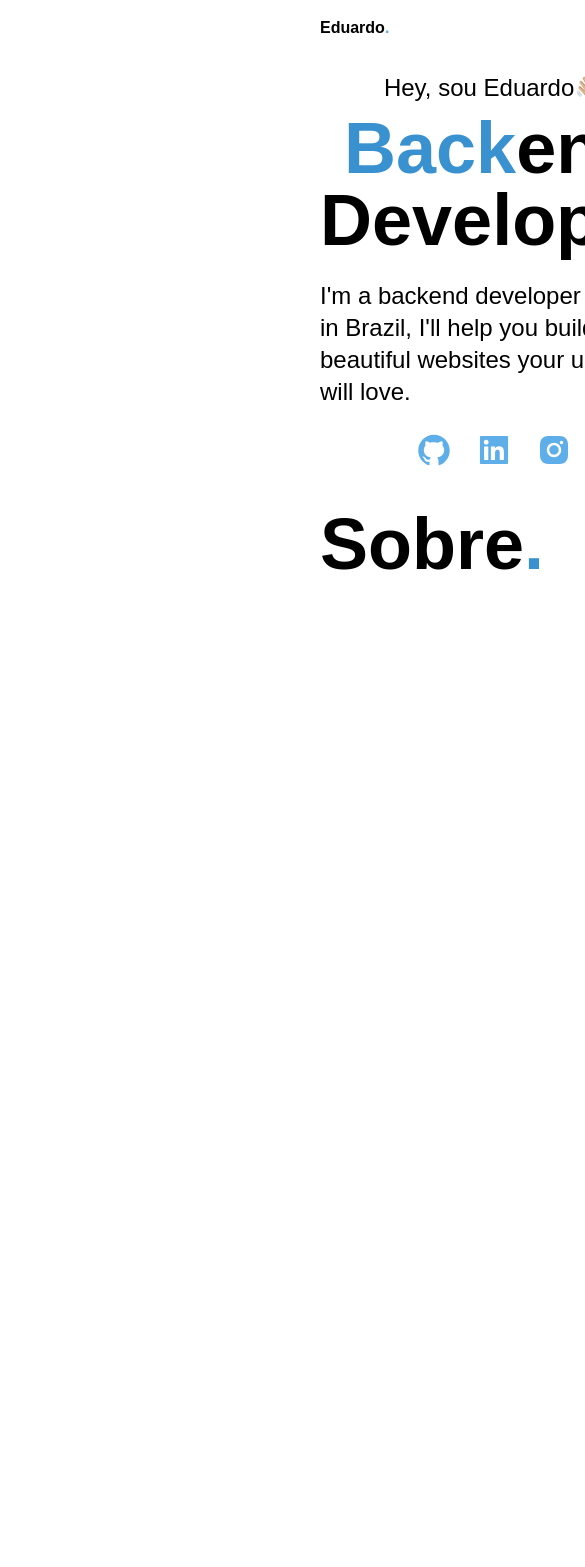
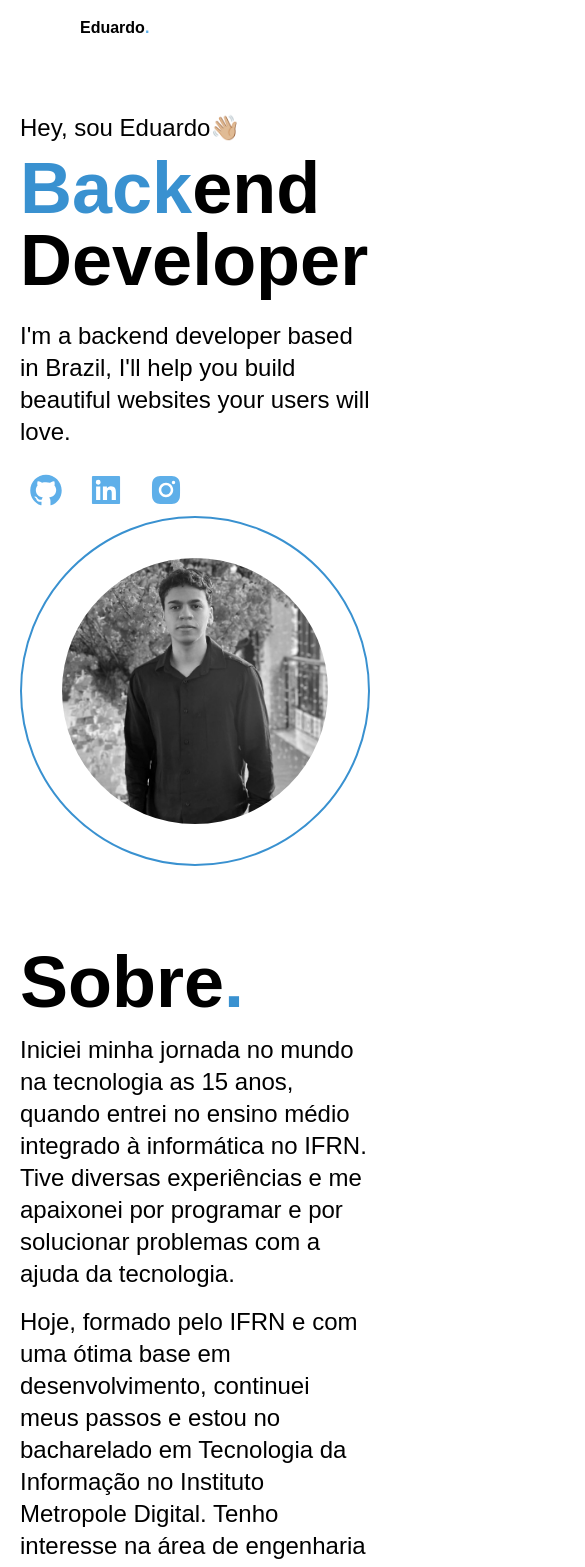
Before and after one commit to edurs2602/Portfolio, a React (Vite) app: page / in a window 390 px wide. Shown: the top 1567 px of the page, 585 px wide, since content can reach past the window. Built offline with nearby package versions, Linux system fonts and the light colour scheme.

Commit message:
feat: adicionando um pouco de responsividade

```diff
--- a/src/App.tsx
+++ b/src/App.tsx
@@ -11,7 +11,7 @@ import Footer from "./components/footer/Footer"
 function App() {
 
   return (
-    <div className="bg-white px-60">
+    <div className="bg-white pr-0 lg:px-60">
       <div className="">
         <Nav/>
       </div>
--- a/src/components/about/About.tsx
+++ b/src/components/about/About.tsx
@@ -1,12 +1,12 @@
 const About = () => {
     return (
-        <div className="h-10vh flex justify-between z-50 text-white lg:py-5 px-20 py-4 flex-1 gap-16">
-            <div className="h-full lg:py-40 flex flex-col justify-center lg:items-start items-center text-black">
+        <div className="h-10vh lg:flex justify-between z-50 text-white lg:py-5 lg:px-20 px-5 py-10 gap-10 flex-1 lg:gap-16">
+            <div className="h-full lg:py-40 flex flex-col lg:justify-center lg:items-start items-start text-black">
                 <h1 data-aos="fade-right" className="text-7xl font-semibold leading-11 mb-4">Sobre<span className="text-primary">.</span></h1>
             </div>
             <div data-aos="fade-left" className="h-full lg:py-40 flex flex-col justify-between lg:items-start items-center text-black">
                 <h1 className="text-2xl font-light leading-11 mb-4">Iniciei minha jornada no mundo na tecnologia as 15 anos, quando entrei no ensino médio integrado à informática no IFRN. Tive diversas experiências e me apaixonei por programar e por solucionar problemas com a ajuda da tecnologia.</h1>
-                <h1 className="text-2xl font-light leading-11 mb-4">Hoje, formado pelo IFRN e com uma ótima base em desenvolvimento, continuei meus passos e estou no bacharelado em Tecnologia da Informação no Instituto Metropole Digital. Tenho interesse na área de engenharia de software, arquitetura de software, infraestrutura de software e em áreas relacionadas a Blockchain.</h1>
+                <h1 className="text-2xl font-light leading-11">Hoje, formado pelo IFRN e com uma ótima base em desenvolvimento, continuei meus passos e estou no bacharelado em Tecnologia da Informação no Instituto Metropole Digital. Tenho interesse na área de engenharia de software, arquitetura de software, infraestrutura de software e em áreas relacionadas a Blockchain.</h1>
             </div>
         </div>
     );
--- a/src/components/banner/Banner.tsx
+++ b/src/components/banner/Banner.tsx
@@ -11,8 +11,8 @@ const Banner = () => {
     })
 
     return (
-        <div data-aos="fade-up" className="h-10vh flex justify-between z-50 text-white lg:py-5 px-20 py-4 flex-1">
-            <div className="h-full lg:py-40 flex flex-col justify-center lg:items-start items-center text-black">
+        <div data-aos="fade-up" className="h-10vh lg:flex lg:max-xl:flex lg:justify-between z-50 text-white lg:py-5 lg:px-20 px-5 py-10 gap-10 flex-1">
+            <div className="h-full lg:py-40 lg:flex-col lg:justify-center justify-start items-start text-black">
                 <h3 className="text-2xl font-light mb-2">Hey, sou Eduardo👋🏼</h3>
                 <h1 className="text-7xl font-semibold leading-11"><span className="text-primary">Back</span>end</h1>
                 <h1 className="text-7xl font-semibold leading-11 mb-6">Developer</h1>
@@ -34,9 +34,9 @@ const Banner = () => {
                 </div>
             </div>
 
-            <div className="w-90 content-center flex justify-center items-center">
-                <div className="w-100 h-100">
-                    <img src={img} className="rounded-full border-2 p-10 border-primary w-full h-full object-cover" alt="" />
+            <div className="w-90 lg:content-center flex justify-center items-center">
+                <div className="">
+                    <img src={img} className="rounded-full aspect-square border-2 p-10 border-primary w-full h-full object-cover" alt="" />
                 </div>
             </div>
 
--- a/src/components/contact/Contact.tsx
+++ b/src/components/contact/Contact.tsx
@@ -2,8 +2,8 @@ import { Button } from "@material-tailwind/react";
 
 const Contact = () => {
     return (
-        <div className="h-10vh flex justify-between z-50 text-white lg:py-5 px-20 py-4 flex-1 gap-16">
-            <div className="h-full lg:py-40 flex flex-col justify-center lg:items-start items-center text-black">
+        <div className="h-10vh lg:flex justify-between z-50 text-white lg:py-5 lg:px-20 px-5 py-10 flex-1 gap-16">
+            <div className="h-full lg:py-40 flex flex-col lg:justify-center items-start text-black">
                 <h1 data-aos="fade-right" className="text-7xl font-semibold leading-11 mb-4">Contato<span className="text-primary">.</span></h1>
             </div>
             <div className="h-full lg:py-15 flex flex-col justify-between lg:items-start items-center text-black">
--- a/src/components/exp/Experiencias.tsx
+++ b/src/components/exp/Experiencias.tsx
@@ -2,12 +2,12 @@ import { Timeline, TimelineBody, TimelineConnector, TimelineHeader, TimelineIcon
 
 const Exp = () => {
     return (
-        <div data-aos="fade-down" className="h-10vh flex justify-between gap-16 items-start z-50 text-white lg:py-5 px-20 py-4 flex-1 mb-40">
+        <div data-aos="fade-down" className="h-10vh lg:flex lg:max-xl:flex lg:justify-between lg:gap-16 items-start z-50 text-white lg:py-5 lg:px-20 px-5 py-10 flex-1 lg:mb-40">
 
-            <div className="h-full lg:py-40 flex flex-col justify-center lg:items-start items-center text-black">
+            <div className="h-full lg:py-40 py-20 flex flex-col justify-start lg:justify-center items-start text-black">
                 <h1 className="text-5xl font-semibold leading-11"><span className="text-black">Experiencias</span></h1>
                 <h1 className="text-5xl font-semibold leading-11 mb-10 text-primary">Profisionais</h1>
-                <div className="w-[32rem]">
+                <div className="lg:w-[32rem]">
                     <Timeline>
                         <TimelineItem>
                         <TimelineConnector />
@@ -41,10 +41,10 @@ const Exp = () => {
                 </div>
             </div>
 
-            <div className="h-full lg:py-40 flex flex-col justify-center lg:items-start items-center text-black">
+            <div className="h-full lg:py-40 flex flex-col lg:justify-center items-start text-black">
                 <h1 className="text-5xl font-semibold leading-11"><span className="text-black">Experiencias</span></h1>
                 <h1 className="text-5xl font-semibold leading-11 mb-10 text-primary">Academicas</h1>
-                <div className="w-[32rem]">
+                <div className="lg:w-[32rem]">
 
                 <Timeline>
                         <TimelineItem>
--- a/src/components/nav/Nav.tsx
+++ b/src/components/nav/Nav.tsx
@@ -35,7 +35,7 @@ const Nav = () => {
 
     return (
         <nav>
-            <div className="h-10vh flex justify-between z-50 text-white lg:py-5 px-20 py-4 flex-1">
+            <div className="h-10vh lg:flex justify-between z-50 text-white lg:py-5 px-20 py-4 flex-1">
                 <div className="flex items-center flex-1 font-bold">
                     <span className="text-2x1 font-bold text-black">Eduardo</span>
                     <span className="text-2x1 font-bold text-accent">.</span>
--- a/src/components/projects/Projects.tsx
+++ b/src/components/projects/Projects.tsx
@@ -7,8 +7,8 @@ import { Button, Carousel, Typography } from "@material-tailwind/react";
 const Projects = () => {
 
     return (
-        <div className="h-10vh flex justify-between z-50 text-white lg:py-5 px-20 py-4 flex-1 gap-16 mb-40">
-            <div className="h-full flex flex-col justify-center lg:items-start items-center text-black">
+        <div className="h-10vh lg:flex justify-between z-50 text-white lg:py-5 lg:px-20 px-5 py-10 gap-10 flex-1 lg:gap-16 lg:mb-40">
+            <div className="h-full flex flex-col lg:justify-center items-start text-black">
                 <h1 data-aos="fade-right" className="text-7xl font-semibold leading-11 mb-7">Projetos<span className="text-primary">.</span></h1>
                 <div data-aos="fade-up" className="flex w-max gap-4">
                     <a href="https://drive.google.com/file/d/1PtjrlwGu4uc_27bJl0Asd4k2cwUDgme6/view?usp=sharing" className="bg-secondary hover:bg-primary text-black font-bold py-2 px-4 rounded inline-flex items-center">
@@ -18,6 +18,7 @@ const Projects = () => {
                 </div>
             </div>
 
+            <div className="lg:py-0 py-10">
                 <Carousel data-aos="fade-left"
                 navigation={({ setActiveIndex, activeIndex, length }) => (
                     <div className="absolute bottom-4 left-2/4 z-50 flex -translate-x-2/4 gap-2">
@@ -45,7 +46,7 @@ const Projects = () => {
                                             variant="h1"
                                             color="white"
                                             className="mb-4 text-3xl md:text-4xl lg:text-5xl" placeholder={undefined} onPointerEnterCapture={undefined} onPointerLeaveCapture={undefined}                    >
-                            Chasqui Express
+                                Chasqui <br /> Express
                                 </Typography>
                                 <Typography
                                             variant="lead"
@@ -173,7 +174,7 @@ const Projects = () => {
                     </div>
 
                 </Carousel>
-
+            </div>
 
         </div>
     );
```
Also changed, not shown: src/components/skills/Skills.tsx (+6 -6 lines), tailwind.config.js (+17 -0 lines). Lines whose indentation alone changed are shown as unchanged.
